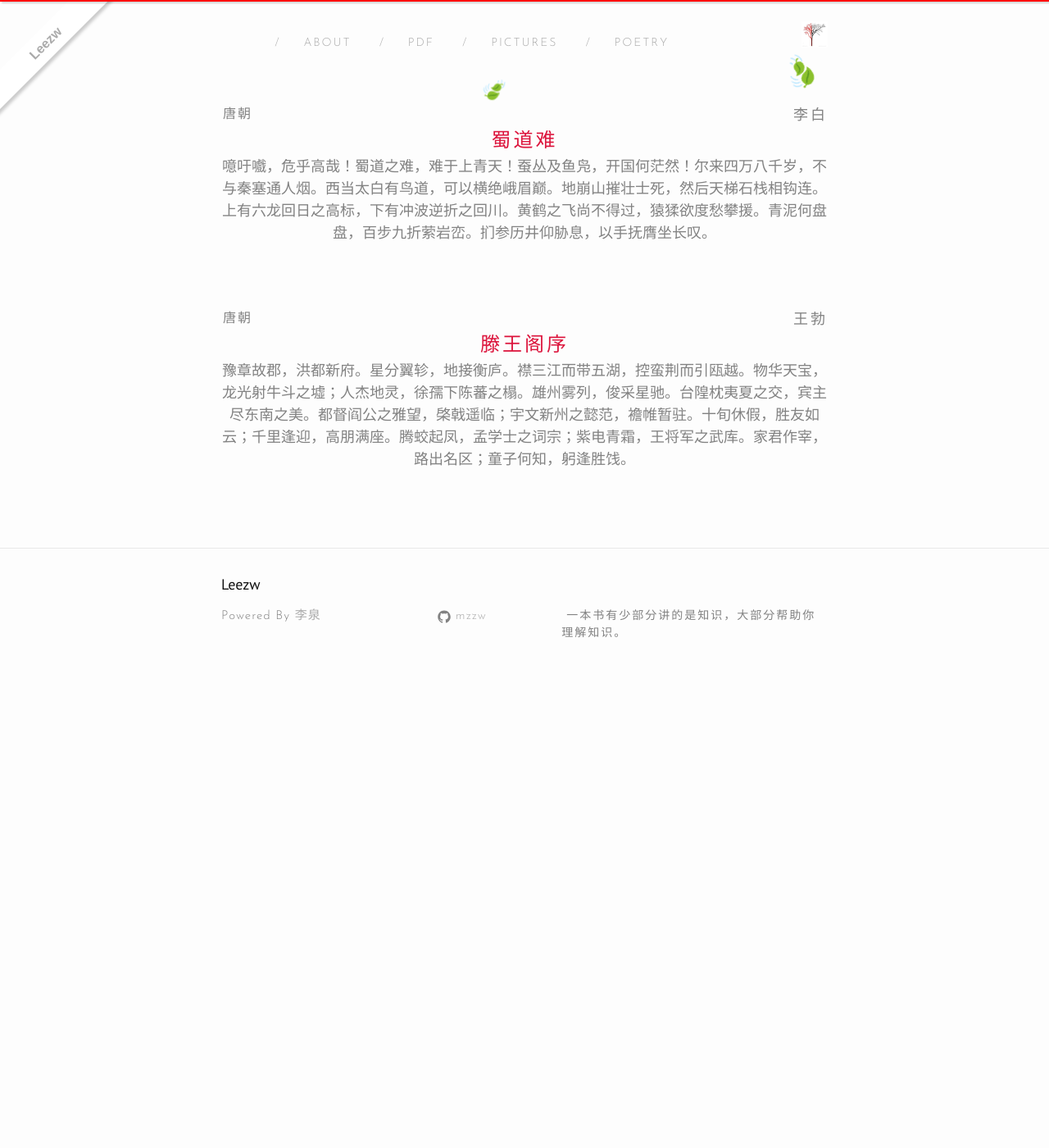
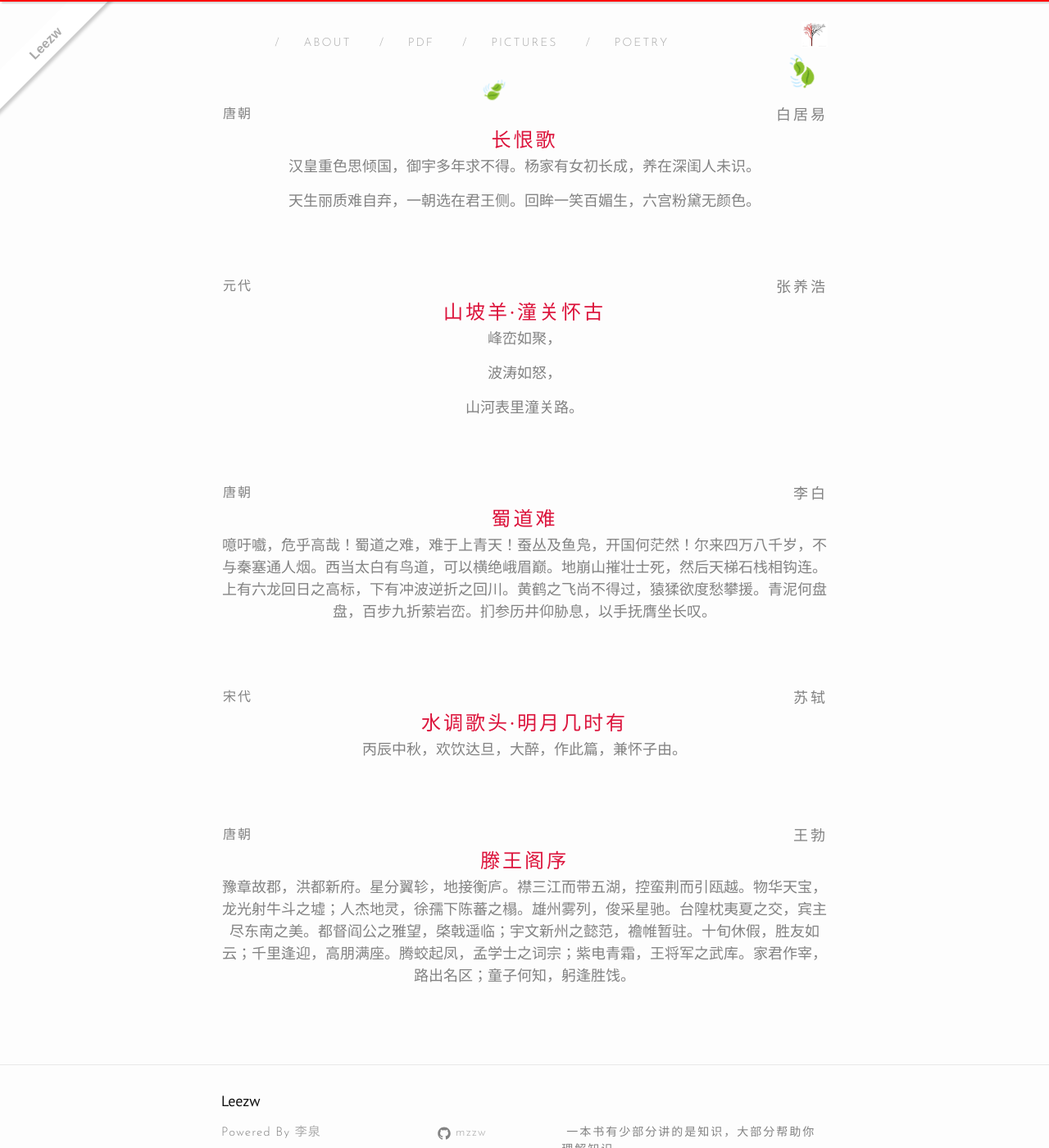
Before and after one commit to quantum-li/quantum-li.github.io, a Jekyll site: the page built from poetry.md, in a window 1280 px wide and 1400 px high. Shown: the whole window at 82% size. Built offline with Jekyll 4.4.1, drawn with Linux system fonts in a browser that asks for light colours; nearby versions of some CDN libraries.

Commit message:
2020-05-20 08:59:38

```diff
--- /dev/null
+++ b/_poetry/chang-hen-ge.md
@@ -0,0 +1,67 @@
+---
+title: 长恨歌
+time: 唐朝
+categories: 白居易
+---
+
+汉皇重色思倾国，御宇多年求不得。杨家有女初长成，养在深闺人未识。
+
+天生丽质难自弃，一朝选在君王侧。回眸一笑百媚生，六宫粉黛无颜色。
+<!-- more -->
+春寒赐浴华清池，温泉水滑洗凝脂。侍儿扶起娇无力，始是新承恩泽时。
+
+云鬓花颜金步摇，芙蓉帐暖度春宵。春宵苦短日高起，从此君王不早朝。
+
+承欢侍宴无闲暇，春从春游夜专夜。后宫佳丽三千人，三千宠爱在一身。
+
+金屋妆成娇侍夜，玉楼宴罢醉和春。姊妹弟兄皆列土，可怜光彩生门户。
+
+遂令天下父母心，不重生男重生女。骊宫高处入青云，仙乐风飘处处闻。
+
+缓歌慢舞凝丝竹，尽日君王看不足。渔阳鼙鼓动地来，惊破霓裳羽衣曲。
+
+九重城阙烟尘生，千乘万骑西南行。翠华摇摇行复止，西出都门百余里。
+
+六军不发无奈何，宛转蛾眉马前死。花钿委地无人收，翠翘金雀玉搔头。
+
+君王掩面救不得，回看血泪相和流。黄埃散漫风萧索，云栈萦纡登剑阁。
+
+峨嵋山下少人行，旌旗无光日色薄。蜀江水碧蜀山青，圣主朝朝暮暮情。
+
+行宫见月伤心色，夜雨闻铃肠断声。
+
+天旋地转回龙驭，到此踌躇不能去。马嵬坡下泥土中，不见玉颜空死处。
+
+君臣相顾尽霑衣，东望都门信马归。归来池苑皆依旧，太液芙蓉未央柳。
+
+芙蓉如面柳如眉，对此如何不泪垂。春风桃李花开日，秋雨梧桐叶落时。
+
+西宫南内多秋草，落叶满阶红不扫。梨园弟子白发新，椒房阿监青娥老。
+
+夕殿萤飞思悄然，孤灯挑尽未成眠。迟迟钟鼓初长夜，耿耿星河欲曙天。
+
+鸳鸯瓦冷霜华重，翡翠衾寒谁与共。悠悠生死别经年，魂魄不曾来入梦。
+
+临邛道士鸿都客，能以精诚致魂魄。为感君王辗转思，遂教方士殷勤觅。
+
+排空驭气奔如电，升天入地求之遍。上穷碧落下黄泉，两处茫茫皆不见。
+
+忽闻海上有仙山，山在虚无缥缈间。楼阁玲珑五云起，其中绰约多仙子。
+
+中有一人字太真，雪肤花貌参差是。金阙西厢叩玉扃，转教小玉报双成。
+
+闻道汉家天子使，九华帐里梦魂惊。揽衣推枕起徘徊，珠箔银屏迤逦开。
+
+云髻半偏新睡觉，花冠不整下堂来。风吹仙袂飘飖举，犹似霓裳羽衣舞。
+
+玉容寂寞泪阑干，梨花一枝春带雨。含情凝睇谢君王，一别音容两渺茫。
+
+昭阳殿里恩爱绝，蓬莱宫中日月长。回头下望人寰处，不见长安见尘雾。
+
+唯将旧物表深情，钿合金钗寄将去。钗留一股合一扇，钗擘黄金合分钿。
+
+但教心似金钿坚，天上人间会相见。临别殷勤重寄词，词中有誓两心知。
+
+七月七日长生殿，夜半无人私语时。在天愿作比翼鸟，在地愿为连理枝。
+
+天长地久有时尽，此恨绵绵无绝期。
--- /dev/null
+++ b/_poetry/shan-po-yang-tong-guan-huai-gu.md
@@ -0,0 +1,27 @@
+---
+title: 山坡羊·潼关怀古
+time: 元代
+categories: 张养浩
+---
+
+峰峦如聚，
+
+波涛如怒，
+
+山河表里潼关路。
+<!-- more -->
+望西都，
+
+意踌躇。
+
+伤心秦汉经行处，
+
+宫阙万间都做了土。
+
+兴，
+
+百姓苦；
+
+亡，
+
+百姓苦！
--- /dev/null
+++ b/_poetry/shui-diao-ge-tou-ming-yue.md
@@ -0,0 +1,13 @@
+---
+title: 水调歌头·明月几时有
+time: 宋代
+categories: 苏轼
+---
+
+丙辰中秋，欢饮达旦，大醉，作此篇，兼怀子由。
+
+<!-- more -->
+
+明月几时有？把酒问青天。不知天上宫阙，今夕是何年。我欲乘风归去，唯恐琼楼玉宇，高处不胜寒。起舞弄清影，何似在人间。
+
+转朱阁，低绮户，照无眠。不应有恨，何事长向别时圆？人有悲欢离合，月有阴晴圆缺，此事古难全。但愿人长久，千里共婵娟。
```
Also changed, not shown: _posts/2020-05-08-from-paxos-to-zookeeper.md (+1 -1 lines).
